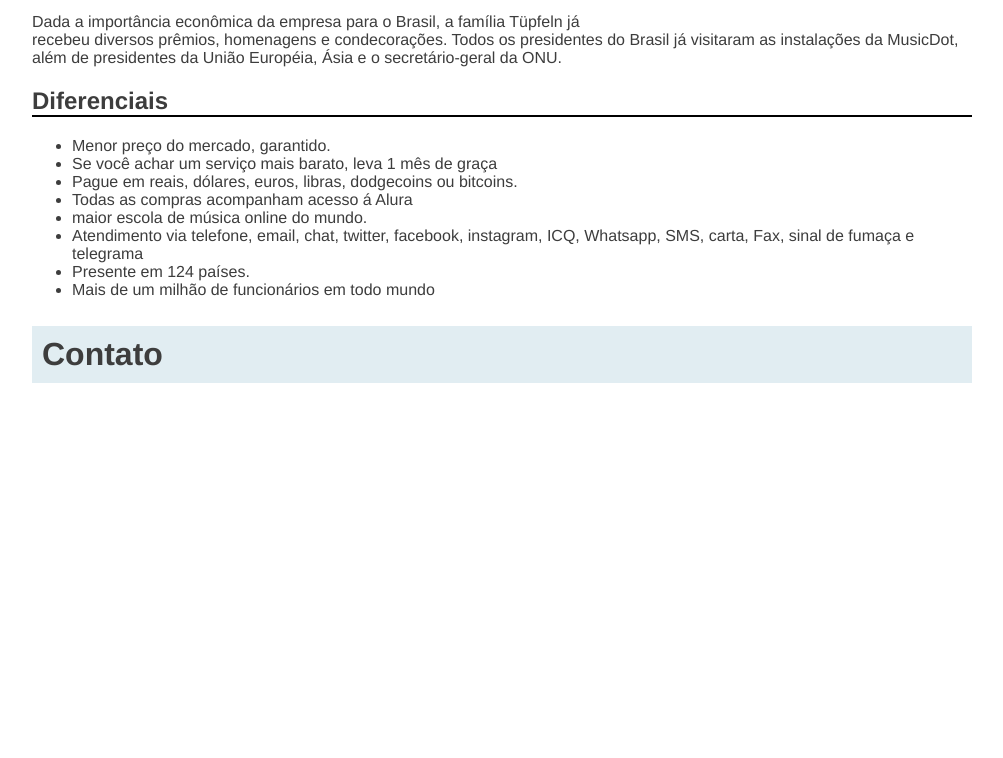
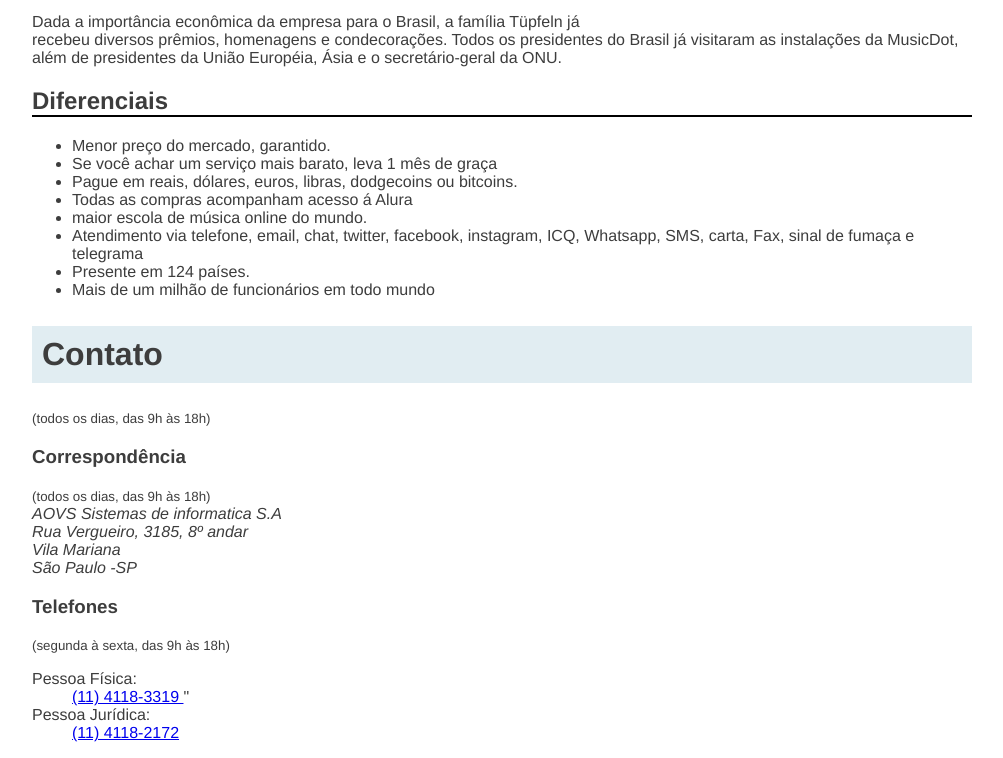
Before and after one commit to Aline-Reis/proj-aulahtml, a plain HTML site: page Arquivos Iniciais para o projeto/sobre.html in a window 1280 px wide. Shown: the part 1174-1932 px from the top of the page, without its empty margins (138-1141 px from the left). Before the commit the page ends 1583 px from the top, so only its background shows below. Drawn offline with Linux system fonts and the light colour scheme.

Commit message:
Inserindo informações de contato

```diff
--- a/Arquivos Iniciais para o projeto/sobre.html
+++ b/Arquivos Iniciais para o projeto/sobre.html
@@ -73,7 +73,30 @@
 </ul>
 
 <h2 class="titulo"> Contato </h2>
+<small>(todos os dias, das 9h às 18h) </small>
+    <h3> Correspondência </h3>
+    <small> (todos os dias, das 9h às 18h) </small>
+
+    <address>
+    AOVS Sistemas de informatica S.A
+    <br>
+    Rua Vergueiro, 3185, 8º andar
+    <br>
+    Vila Mariana
+    <br>
+    São Paulo -SP
+    </address>
+
+<h3> Telefones </h3>
+
+<small> (segunda à sexta, das 9h às 18h) </small>
+
+<dl>
+    <dt> Pessoa Física: </dt>
+    <dd> <a href="Tel://114118-3319"> (11) 4118-3319 </a>" </dd>
+    <dt> Pessoa Jurídica: </dt>
+    <dd> <a href="tel://114118-2172"> (11) 4118-2172 </a> </dd>
+</dl>
 
 </body>
-
 </html>
```
